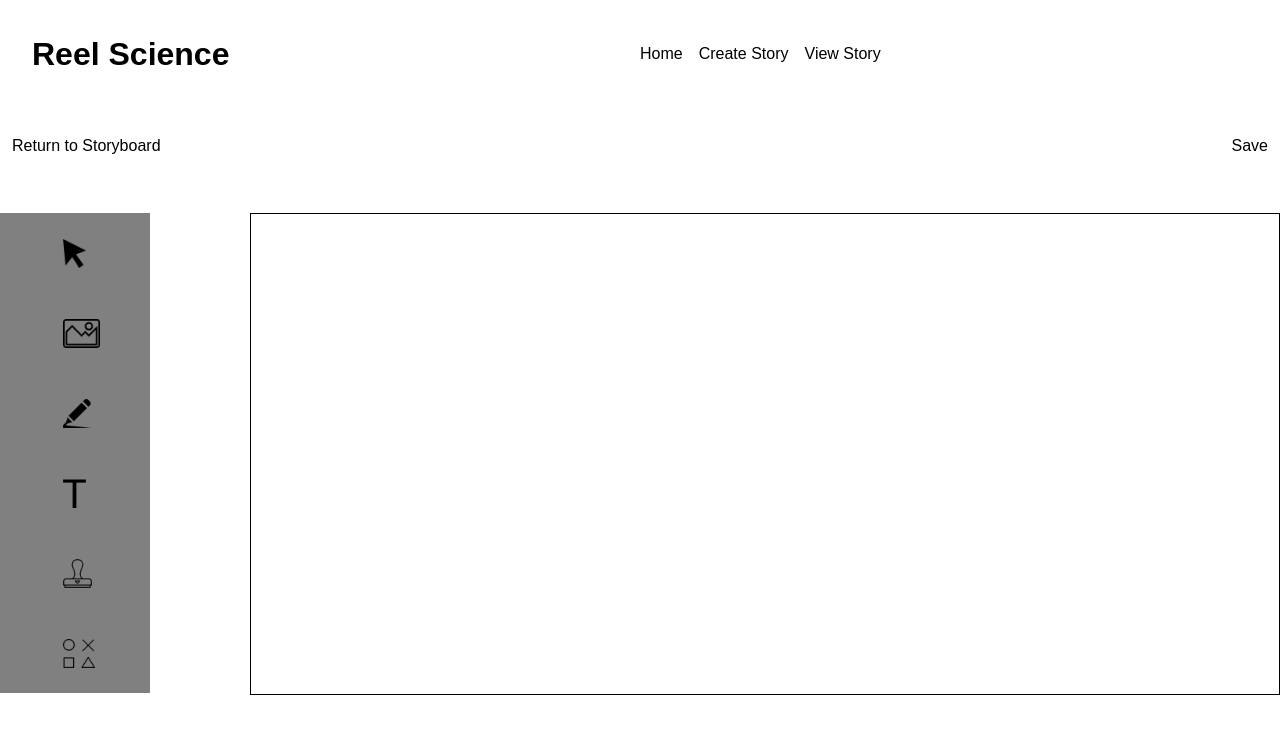
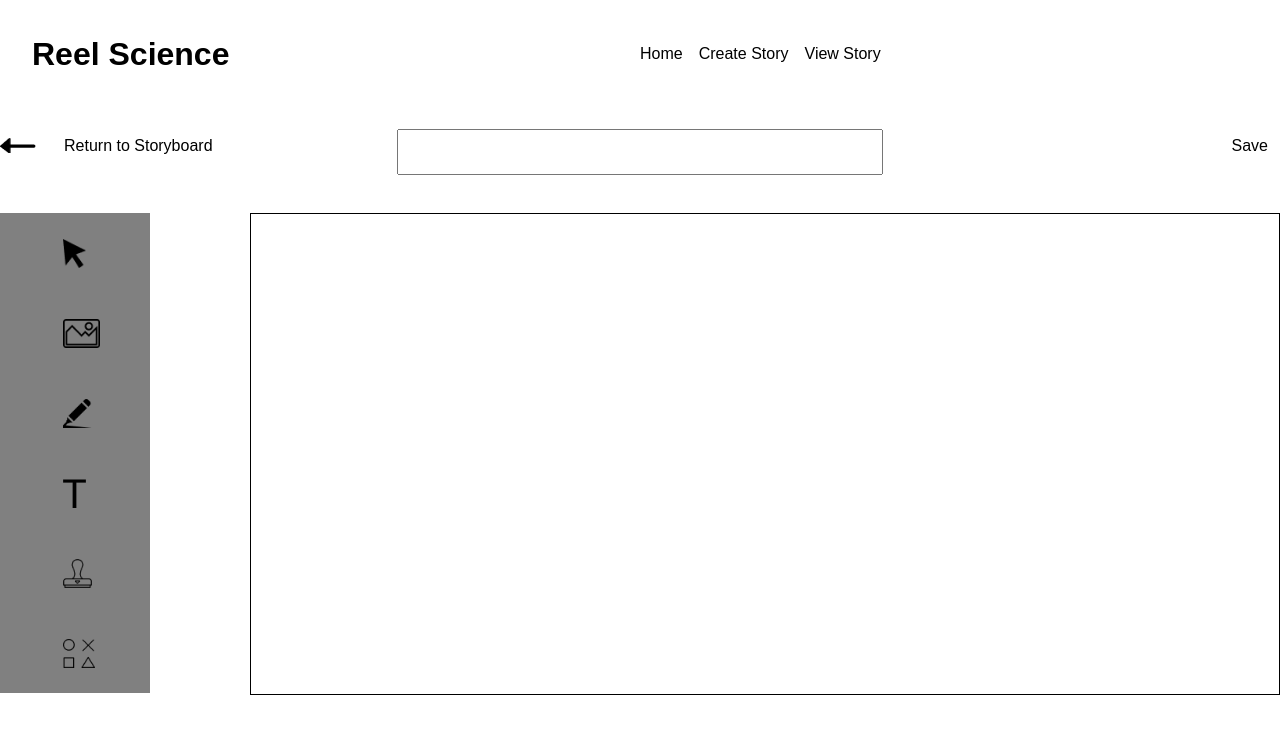
Before and after one commit to Jonathan-Wong-Code/apply-digital-hackathon-for-good, a React (Create React App) app: page /createPanel in a window 1280 px wide. Shown: the top 734 px of the page. Built offline with nearby package versions, Linux system fonts and the light colour scheme.

Commit message:
added title to edit and create.

```diff
--- a/src/components/StoryPanel/index.js
+++ b/src/components/StoryPanel/index.js
@@ -68,7 +68,7 @@ const StoryPanel = ({addText, onFileChange, image, text, handleText, handleTextA
               <img className="storyPanel__image" src={image} alt="" />
           </div>}
           {addText && <div className="storyPanel__text-container">
-            <textarea value={text} rows="20" cols="40" placeholder={"Please enter in story text"}  onChange={(e) => handleText(e)}/>
+            <textarea value={text} rows="20" cols="40" placeholder={"Please enter in story text"} style={{fontFamily: "Arial",fontSize: '16px',lineHeight: '1.4'}}  onChange={(e) => handleText(e)}/>
           </div>}
         </div>
       </div>
--- a/src/containers/CreatePanel/index.js
+++ b/src/containers/CreatePanel/index.js
@@ -4,6 +4,7 @@ import {useHistory} from 'react-router-dom'
 import { v4 as uuidv4 } from "uuid";
 import { useStoryDispatch } from "../../contexts/story";
 import StoryPanel from '../../components/StoryPanel'
+import breadCrumb from '../../images/breadcrumbArrow.png'
 import './createPanel.css'
 
 const CreatePanel = () => {
@@ -12,6 +13,7 @@ const CreatePanel = () => {
 
   const [text, setText] = useState('');
   const [image, setImage] = useState('');
+  const [title, setTitle] = useState('')
   const [addText, setAddText] = useState(false);
   const history = useHistory();
 
@@ -56,6 +58,7 @@ const CreatePanel = () => {
     const newPanel =  {
       img: image,
       text,
+      title,
       id: uuidv4(),
     }
 
@@ -68,15 +71,29 @@ const CreatePanel = () => {
 
     setAddText(checked)
     setText('')
+  }
 
+  const handleTitle = (e) => {
+    const {value} = e.currentTarget
+
+    setTitle(value)
   }
 
 
   return (
     <div className="createPanel">
-      <div style={{display: "flex", }}>
-        <Link to="/createStory" className="createPanel__button createPanel__button--return">Return to Storyboard</Link>
+      <div style={{display: "flex", position: 'relative' }}>
+        <div style={{display: 'flex', alignItems: 'center', marginRight: 'auto'}}>
+          <img
+            src={breadCrumb}
+            alt=""
+            style={{ width: "36px", height: "15px", marginRight: "16px" }}
+          />
+          <Link to="/createStory" className="createPanel__button createPanel__button--return">Return to Storyboard</Link>
+
+        </div>
         <button className="createPanel__button createPanel__button--save" onClick={(e) => handleSubmit(e)}>Save</button>
+        <h2 style={{position: 'absolute', left: '50%', top: '0', transform: 'translateX(-50%)'}}><input style={{fontSize: '36px', textAlign: "center", fontWeight: 'bold'}} type="text" value={title} onChange={(e) => handleTitle(e)}/></h2>
       </div>
 
       <StoryPanel
--- a/src/containers/EditPanel/index.js
+++ b/src/containers/EditPanel/index.js
@@ -8,6 +8,7 @@ import { useStoryDispatch } from "../../contexts/story";
 import trashCan from "../../images/trashCan.png";
 import leftArrow from "../../images/leftArrow.png";
 import rightArrow from "../../images/rightArrow.png";
+import breadCrumb from '../../images/breadcrumbArrow.png'
 
 const EditPanel = () => {
 
@@ -16,6 +17,7 @@ const stories = useStoryState();
 const params = useParams()
 const [addText, setAddText] = useState(false);
 const history = useHistory();
+const [title, setTitle] = useState('')
 const [caption, setCaption] = useState('');
 const [image, setImage] = useState('');
 
@@ -26,12 +28,13 @@ const indexOfSlide = stories.indexOf(contextStory)
 useEffect(() => {
 
   if (params && params.id) {
-    const {img, text} = contextStory;
+    const {img, text, title} = contextStory;
     if (text) {
       setAddText(true)
       setCaption(text)
     }
     if (img) setImage(img)
+    if (title) setTitle(title)
   }
 
 }, [params, stories])
@@ -126,10 +129,39 @@ useEffect(() => {
   }
 
 
+  const handleTitle = (e) => {
+    const {value} = e.currentTarget
+
+    setTitle(value)
+  }
+/**
+ * <div style={{display: "flex", position: 'relative' }}>
+        <div style={{display: 'flex', alignItems: 'center', marginRight: 'auto'}}>
+          <img
+            src={breadCrumb}
+            alt=""
+            style={{ width: "36px", height: "15px", marginRight: "16px" }}
+          />
+          <Link to="/createStory" className="createPanel__button createPanel__button--return">Return to Storyboard</Link>
+
+        </div>
+        <button className="createPanel__button createPanel__button--save" onClick={(e) => handleSubmit(e)}>Save</button>
+        <h2 style={{position: 'absolute', left: '50%', top: '0', transform: 'translateX(-50%)'}}><input style={{fontSize: '36px', textAlign: "center", fontWeight: 'bold'}} type="text" value={title} onChange={(e) => handleTitle(e)}/></h2>
+      </div>
+ */
+
   return (
     <div className="createPanel">
-      <div style={{display: "flex", }}>
-        <Link to="/createStory" className="createPanel__button createPanel__button--return">Return to Storyboard</Link>
+      <div style={{display: "flex",position: 'relative' }}>
+         <div style={{display: 'flex', alignItems: 'center', marginRight: 'auto'}}>
+          <img
+            src={breadCrumb}
+            alt=""
+            style={{ width: "36px", height: "15px", marginRight: "16px" }}
+          />
+          <Link to="/createStory" className="createPanel__button createPanel__button--return">Return to Storyboard</Link>
+
+        </div>
         <button className="createPanel__button createPanel__button--save" onClick={(e) => handleSubmit(e)}>Save</button>
         <div style={{display: 'flex'}}>
          <button className="create-story__delete-button" onClick={(e) => handleDelete(e)}>
@@ -141,6 +173,7 @@ useEffect(() => {
             />
           </button>
         </div>
+         <h2 style={{position: 'absolute', left: '50%', top: '0', transform: 'translateX(-50%)'}}><input style={{fontSize: '36px', textAlign: "center", fontWeight: 'bold'}} type="text" value={title} onChange={(e) => handleTitle(e)}/></h2>
       </div>
 
       <StoryPanel
```
